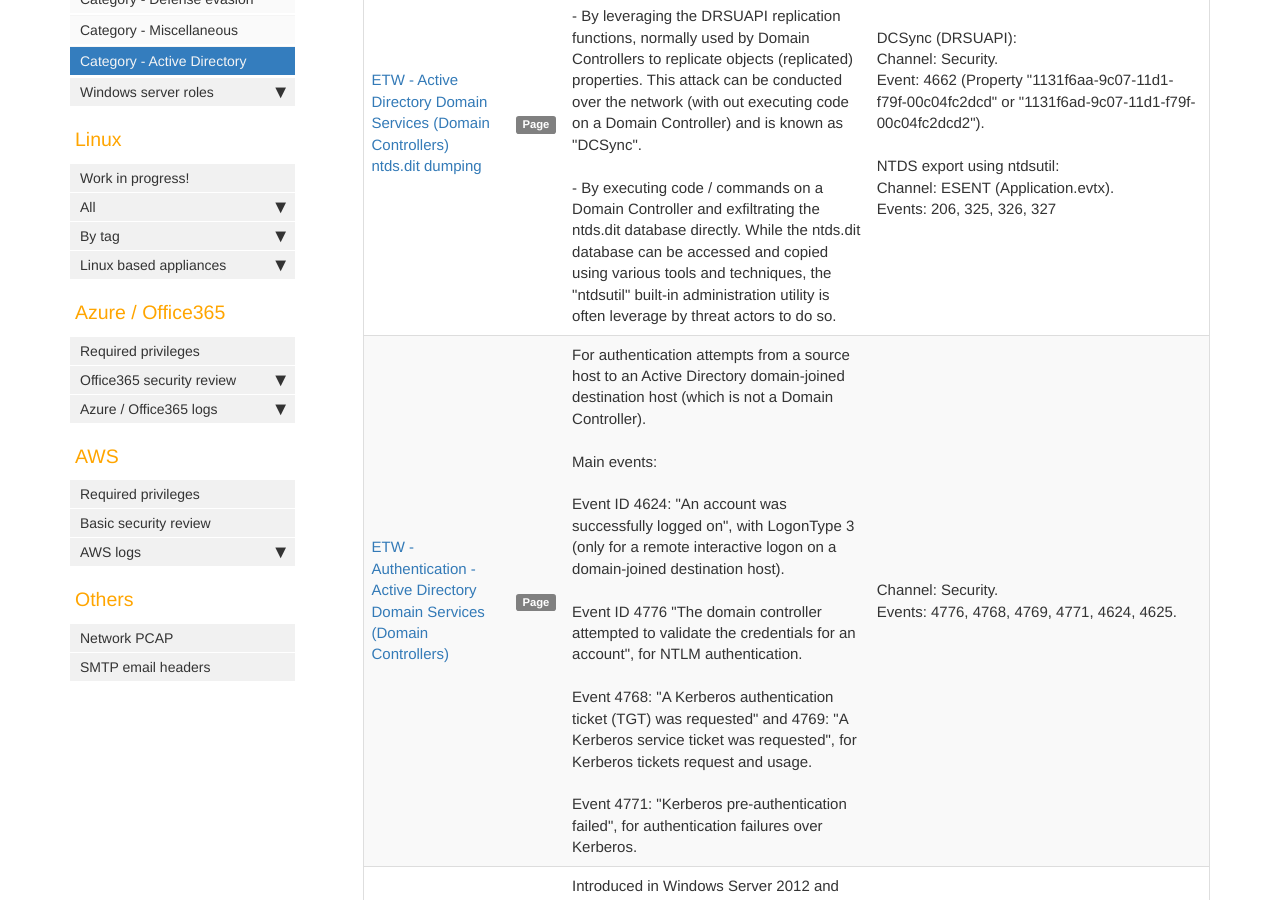
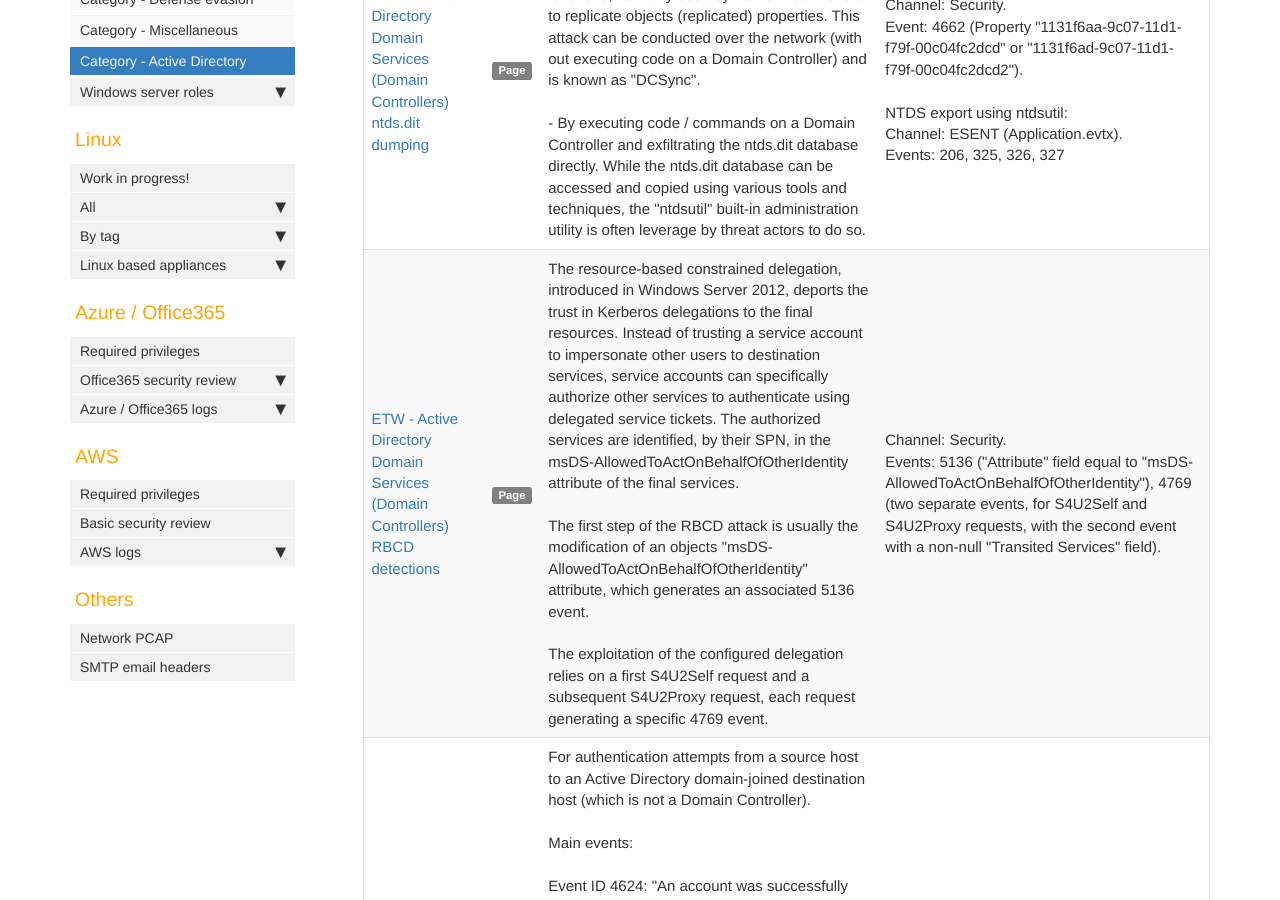
Before and after one commit to Qazeer/artefacts.help, a Jekyll site: the page built from pages/tags/tag_windows_active_directory.md, in a window 1280 px wide and 900 px high, scrolled down 627 px. Built offline with Jekyll 4.4.1, drawn with Linux system fonts in a browser that asks for light colours; comment, search, counter and statistics services are not loaded; part of the change alters nothing that is shown.

Commit message:
[Artefact] Windows ADDS RBCD attack detection

```diff
--- a/_data/sidebars/sidebar.yml
+++ b/_data/sidebars/sidebar.yml
@@ -679,12 +679,16 @@
           url: /windows_ual.html
           output: web
 
+        - title: AD replication metadata
+          url: /adds_replication_metadata.html
+          output: web
+
+        - title: AD Kerberos RBCD exploit
+          url: /adds_etw_rbcd_detection.html
+          output: web
+
         - title: AD NTDS dumping
           url: /adds_etw_ntds_dumping.html
-          output: web
-
-        - title: AD replication metadata
-          url: /adds_replication_metadata.html
           output: web
 
         - title: Active Directory persistence
--- /dev/null
+++ b/pages/windows/server_roles/adds_etw_rbcd_detection.md
@@ -0,0 +1,174 @@
+---
+title: ETW - Active Directory Domain Services (Domain Controllers) RBCD detections
+summary: 'The resource-based constrained delegation, introduced in Windows Server 2012, deports the trust in Kerberos delegations to the final resources. Instead of trusting a service account to impersonate other users to destination services, service accounts can specifically authorize other services to authenticate using delegated service tickets. The authorized services are identified, by their SPN, in the msDS-AllowedToActOnBehalfOfOtherIdentity attribute of the final services.\n\n The first step of the RBCD attack is usually the modification of an objects "msDS-AllowedToActOnBehalfOfOtherIdentity" attribute, which generates an associated 5136 event.\n\n The exploitation of the configured delegation relies on a first S4U2Self request and a subsequent S4U2Proxy request, each request generating a specific 4769 event.'
+keywords: Active Directory, Domain Controllers, Kerberos, RBCD, Delegations, Resource-Based Constrained Delegations, msDS-AllowedToActOnBehalfOfOtherIdentity, Service-for-User-to-Self, S4U2self, 5136, 4769, 0x40800018, Service for User to Proxy, S4U2Proxy, 0x40820010, service ticket, Transited Services
+tags:
+  - windows_etw
+  - windows_active_directory
+location: 'Channel: Security.\nEvents: 5136 ("Attribute" field equal to "msDS-AllowedToActOnBehalfOfOtherIdentity"), 4769 (two separate events, for S4U2Self and S4U2Proxy requests, with the second event with a non-null "Transited Services" field).'
+last_updated: 2025-03-27
+sidebar: sidebar
+permalink: adds_etw_rbcd_detection.html
+folder: windows
+---
+
+### Overview
+
+`Kerberos` is an authentication protocol used within Active Directory that
+uses tickets to identify users and to grant access to domain resources.
+To do so, `Kerberos` implements two types of tickets, issued by two distinct
+services of the `Key Distribution Center (KDC)`:
+  - `Ticket-Granting Ticket (TGT)`, obtained from the `Authentication Service
+  (AS)`.
+  - `service tickets`, obtained from the `Ticket-Granting Service (TGS)`.
+
+A valid `TGT` is necessary to request `service tickets`, which in turn grant
+access to service accounts (user or machine domain accounts that have a
+`ServicePrincipalName (SPN)`).
+
+###### Unconstrained, constrained and resource-based constrained delegations
+
+Three types of delegation are implemented in the (Microsoft Active Directory)
+`Kerberos` protocol:
+  - `unconstrained delegation`,
+  - `constrained delegation`,
+  - `resource-based constrained delegation (RBCD)`.
+
+Service accounts that are trusted for `unconstrained delegation`, i.e service
+accounts with the `ADS_UF_TRUSTED_TO_AUTHENTICATE_FOR_DELEGATION` flag set in
+their `User-Account-Control` attribute, can fully act on behalf of other domain
+users. `Service tickets` received by such services will contain a copy of the
+`TGT` of the user accessing the service. The received `TGTs` can be extracted
+from the `LSASS` process of the machine running the service / receiving the
+authentication, and further used to authenticate to any domain resources.
+
+Service accounts that are trusted for `constrained delegation`, i.e service
+accounts with a non-empty `msDS-AllowedToDelegateTo` attribute, can impersonate
+other domain users to configured services (in the service account 's
+`msDS-AllowedToDelegateTo` attribute). `Constrained delegations` are
+implemented in the `Kerberos` protocol by Microsoft through the
+`Service-for-User-to-Proxy (S4U2proxy)` extension. `S4U2proxy` allows service
+accounts to request `service tickets` to the `KDC` (`TGS-REQ`) on behalf of
+other users by arbitrarily specifying the name of the user the `service ticket`
+should be emitted to. In order to do so, the service account must join, in the
+`req-body.additional-tickets` field of the `TGS-REQ` request, a
+`service ticket` marked as `forwardable` from the specified user. Such
+`service ticket` may be received from a delegable user as part of the
+`Kerberos` authentication process to the "proxifying" service or directly
+requested by the "proxifying" service through a `S4U2self` request (if the
+service is allowed to do so). More details on the `Kerberos` `S4U2self`
+extension are provided below.
+
+The `resource-based constrained delegation`, introduced in Windows
+Server 2012, shifts the trust to the final resources. Instead of trusting a
+service account to impersonate other users to destination services, service
+accounts can specifically authorize other services to authenticate using
+delegated `service tickets`. The authorized services are identified, by their
+`SPN`, in the `msDS-AllowedToActOnBehalfOfOtherIdentity` attribute of the
+final services. Similarly to `constrained delegation`, the service accessing
+the final service will request a `service ticket` to the `KDC` on behalf of a
+domain user through a `S4U2proxy` request. However, in a `resource-based
+constrained delegation` scenario, the "proxifying" service can provide a
+standard `service ticket` to the `KDC` and thus does not have to be in
+possession of a `service ticket` marked as `forwardable` from the specified
+user.
+
+In summary, the services a service account can request `S4U2proxy`
+`service tickets` for are restricted by the `KDC` to the ones either:
+  - *`[constrained delegation]`* configured, using their `SPNs`, in the
+  requesting service account's `msDS-AllowedToDelegateTo` attribute.
+  - *`[resource-based constrained delegation]`* having in their
+  `msDS-AllowedToActOnBehalfOfOtherIdentity` attribute the `SPN` of the
+  requesting service.
+
+###### Service-for-User-to-Self (S4U2self)
+
+In order to provide protocol transition, Microsoft implemented the `S4U2self`
+extension into the `Kerberos` protocol. This extension makes `Kerberos`
+delegation possible for domain users accessing a service through other Windows
+authentication protocols, such as the `NT Lan Manager (NTLM)` protocol. As a
+`service ticket` is required for `Kerberos` `constrained` and `resource-based
+constrained delegation` (both leveraging the `Kerberos` `S4U2proxy` extension),
+the `S4U2self` allows a service account to obtain a `service ticket` for itself
+on behalf of an arbitrarily specified user. The user is specified in the of the
+`PA-FOR-USER` field in the `preauthentication data` of the `KRB_TGS_REQ`
+request to the `KDC`.
+
+Any service account can request `service tickets` for itself through the
+`S4U2self` extension. However, only service accounts configured as being able
+to `"use any authentication protocol"`, which corresponds to the
+`ADS_UF_TRUSTED_TO_AUTHENTICATE_FOR_DELEGATION` /
+`TRUSTED_TO_AUTH_FOR_DELEGATION` flag being set in the service accounts'
+`User-Account-Control` attribute, will receive `service tickets` marked as
+`forwardable`.
+
+The `S4U2self` `service tickets` contain, in its
+`Privilege Attribute Certificate (PAC)`, the `authorization data` of the
+requested user and can be used:
+
+  - to impersonate the user locally on the system executing the service if the
+    service account has the `SeTcbPrivilege` privilege on the local system.
+
+  - through a `constrained delegation` to impersonate the user on remote
+    services, using subsequent `S4U2proxy` requests, if the `S4U2self`
+    `service ticket` is marked as `forwardable`. The `S4U2self` `service ticket`
+    can only be used to make `S4U2proxy` requests for the services defined in
+    the receiving service account's `msDS-AllowedToDelegateTo` attribute. The
+    `S4U2proxy` request will result in the retrieval of a `service ticket` to
+    the remote service impersonating another user identity.
+
+  - through a `resource-based constrained delegation` to impersonate the user
+    on remote services, using subsequent `S4U2proxy` requests, even if the
+    `S4U2self` `service ticket` is **not** marked as `forwardable`. Indeed,
+    in a `resource-based constrained delegation` scenario, `S4U2Proxy` requests
+    will grant `service tickets` for services even if the `service ticket`
+    provided to the `KDC` is non-`forwardable`. The `S4U2self` `service ticket`
+    can only be used to make `S4U2proxy` requests for the services that define
+    in their `msDS-AllowedToActOnBehalfOfOtherIdentity` attribute the service
+    emitting the `S4U2self` `service ticket`.
+
+###### Accounts that cannot be delegated
+
+Domain users can be protected from `Kerberos` delegation by either being:
+  - configured as non-delegable (`"Account is sensitive and cannot be
+    delegated"`), which corresponds to the `ADS_UF_NOT_DELEGATED` flag being
+    positioned in a user' `User-Account-Control` attribute.
+  - members of the `Protected Users` domain group.
+
+### RBCD attack Windows events
+
+###### Modification of a `msDS-AllowedToActOnBehalfOfOtherIdentity` attribute
+
+The first step of the `resource-based constrained delegation (RBCD)` attack is
+usually the modification of an object's
+`msDS-AllowedToActOnBehalfOfOtherIdentity` attribute, which generates an
+associated `5136` ETW event:
+
+| Channel | Conditions | Events |
+|---------|------------|--------|
+| `Security` | Default configuration. | Upon modification of the `msDS-AllowedToActOnBehalfOfOtherIdentity`, the following event will be generated: <br><br> - Event `5136`: `A directory service object was modified` with the `Attribute` field equal to `msDS-AllowedToActOnBehalfOfOtherIdentity`. |
+
+###### S4U2self and S4U2Proxy service ticket requests
+
+The exploitation of the configured delegation relies on a first
+`Service for User to Self` (`S4U2Self`) request and a subsequent
+`Service for User to Proxy` (`S4U2Proxy`) request. Each request generates a
+distinct `4769` event:
+
+| Channel | Conditions | Events |
+|---------|------------|--------|
+| `Security` | Default configuration. | Upon exploitation of the configured delegation, two `4769`: `A Kerberos service ticket was requested` events are generated in close succession: <br><br> - For the initial `S4U2Self` request, a `4769` event for the service account emitting the request itself (configured in the delegation, such as the machine account controlled by the attacker) and on behalf of the user that will be impersonated. Additionally, the event `Ticket Options` field is usually `0x40800018`. <br><br> - For the subsequent `S4U2Proxy` request, a `4769` event for the targeted service (such as the targeted machine account `HOST` / `CIFS` service in case of machine takeover) under the identity of the impersonated user. The `Transited Services` field, only populated ["if the logon was a result of a `S4U` (`Service For User`) logon process"](https://learn.microsoft.com/en-us/previous-versions/windows/it-pro/windows-10/security/threat-protection/auditing/event-4624) references the service account that made the initial `S4U2Self` request. Additionally, the event `Ticket Options` field is usually `0x40820010`. |
+
+### References
+
+  - [Elad Shamir - Wagging the Dog: Abusing Resource-Based Constrained Delegation to Attack Active Directory](https://shenaniganslabs.io/2019/01/28/Wagging-the-Dog.html)
+
+  - [Sean Metcalf - Active Directory Security Risk #101: Kerberos Unconstrained Delegation (or How Compromise of a Single Server Can Compromise the Domain)](https://adsecurity.org/?p=1667)
+
+  - [Microsoft - S4U2proxy](https://learn.microsoft.com/en-us/openspecs/windows_protocols/ms-sfu/bde93b0e-f3c9-4ddf-9f44-e1453be7af5a)
+
+  - [SpecterOps - Roberto Rodriguez - Hunting in Active Directory: Unconstrained Delegation & Forests Trusts](https://posts.specterops.io/hunting-in-active-directory-unconstrained-delegation-forests-trusts-71f2b33688e1)
+
+  - [Stephan Wolfert - Detecting Resource-Based Constrained Delegation Abuse](https://swolfsec.github.io/2023-11-29-Detecting-Resource-Based-Constrained-Delegation/)
+
+  - [Microsoft - 4624(S): An account was successfully logged on](https://learn.microsoft.com/en-us/previous-versions/windows/it-pro/windows-10/security/threat-protection/auditing/event-4624)
```
